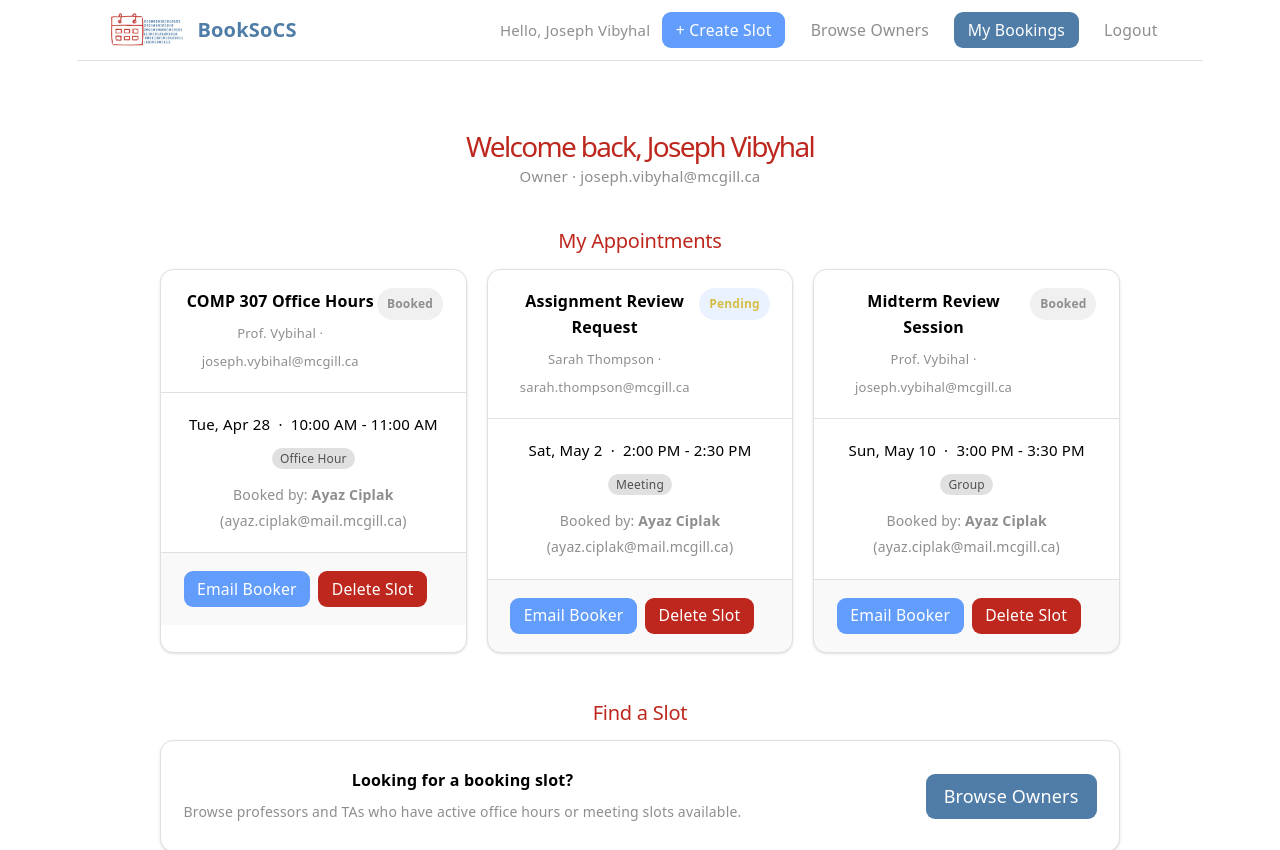
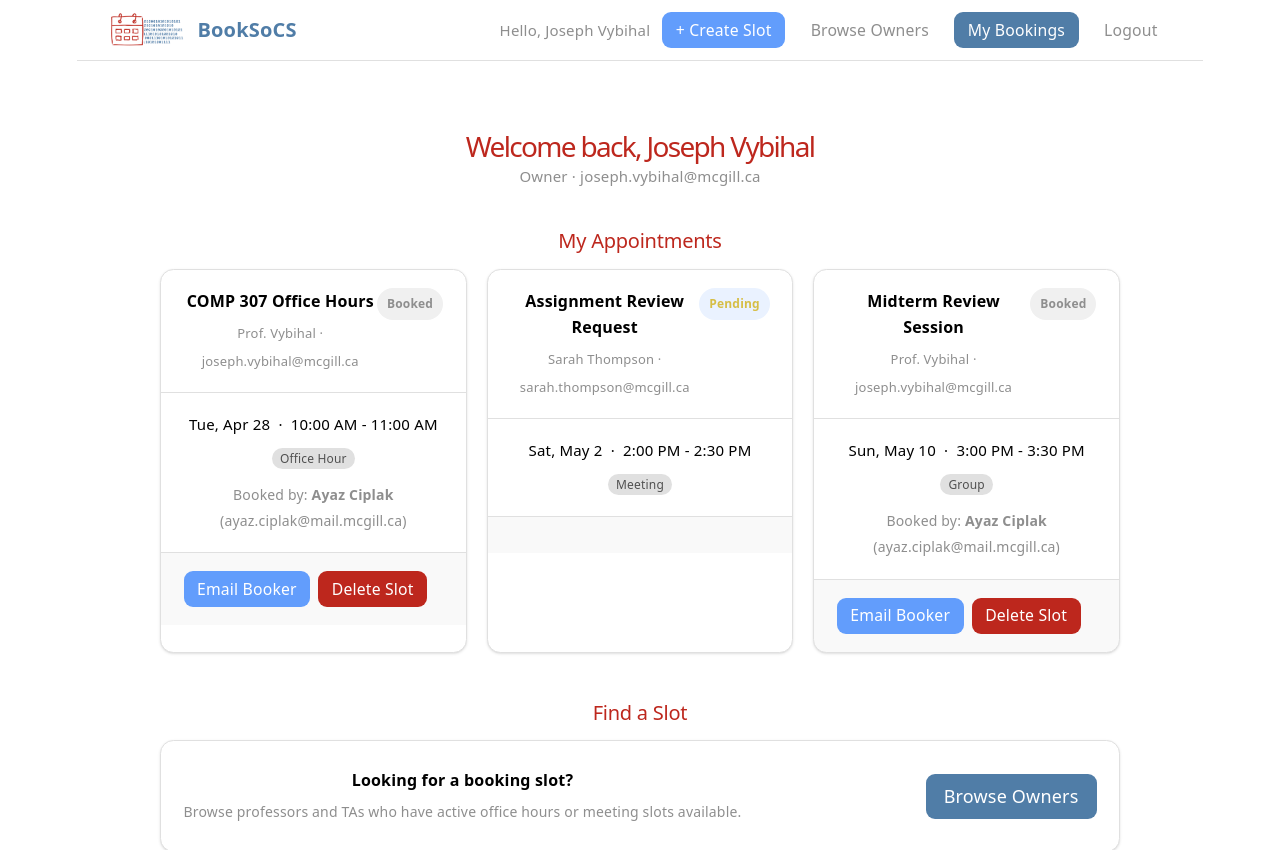
Before and after one commit to AyazCiplak/comp307-booking-frontend, a React (Vite) app: page /dashboard in a window 1280 px wide. Shown: the top 850 px of the page. Built offline with nearby package versions, Linux system fonts and the light colour scheme.

Commit message:
Fixed issue where ALL owners got delete option on any OTHER owner's meeting slots. Also, fixed typo in Vybihal's email in AuthContext.

```diff
--- a/src/components/calendar/BookingSlotCard.tsx
+++ b/src/components/calendar/BookingSlotCard.tsx
@@ -29,7 +29,9 @@ function BookingSlotCard({ slot, onBook, onCancel, onDelete }: BookingSlotCardPr
   const { user } = useAuth();
   const status = STATUS_STYLES[slot.status];
 
-  const isOwner    = user?.role === "owner";
+  // True only if the logged-in user is the owner of THIS slot.
+  // This ensures owners see "Book" on other owners' slots, not management controls.
+  const isOwner = user?.email === slot.ownerEmail;
   const isBookedByMe = slot.bookedByUserEmail === user?.email;
 
   // Format date: e.g. "Mon, Jan 20"
--- a/src/context/AuthContext.tsx
+++ b/src/context/AuthContext.tsx
@@ -43,9 +43,9 @@ export function AuthProvider({ children }: { children: ReactNode }) {
     //email: "ayaz.ciplak@mail.mcgill.ca", // swap to @mcgill.ca to see owner view
     //role: getRoleFromEmail("ayaz.ciplak@mail.mcgill.ca"),
 
-    name: "Joseph Vibyhal",
-    email: "joseph.vibyhal@mcgill.ca", // idk what his actual email is
-    role: getRoleFromEmail("joseph.vibyhal@mcgill.ca")
+    name: "Joseph Vybihal",
+    email: "joseph.vybihal@mcgill.ca", // idk what his actual email is
+    role: getRoleFromEmail("joseph.vybihal@mcgill.ca")
   });
 
   function login(authUser: AuthUser) {
```
